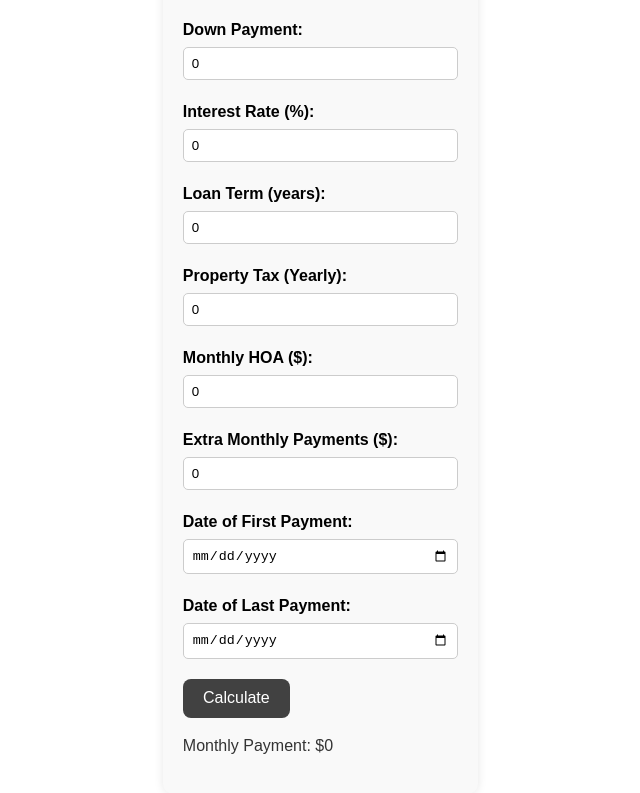
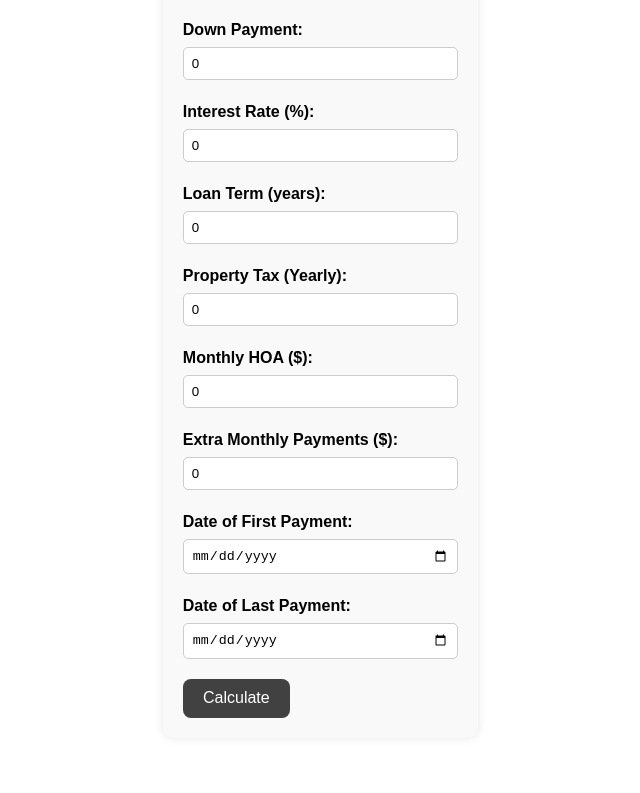
Before and after one commit to kvjl/EquitySolver, a React (Vite) app: page / in a window 1280 px wide. Shown: the part 239-1032 px from the top of the page, without its empty margins (316-956 px from the left). After the commit the page ends 985 px from the top, so only its background shows below. Built offline with nearby package versions, Linux system fonts and the light colour scheme.

Commit message:
Moving monthly payment to graph section

```diff
--- a/src/App.jsx
+++ b/src/App.jsx
@@ -215,9 +215,6 @@ function App() {
             <button type="button" onClick={calculatePayments}>
               Calculate
             </button>
-            <div>
-              <p>Monthly Payment: ${monthlyPayment}</p>
-            </div>
           </form>
         </div>
         {calculated && (
@@ -230,6 +227,9 @@ function App() {
       </div>
       {calculated && (
         <div id="smart-insights-section">
+          <div>
+            <p>Monthly Payment: ${monthlyPayment}</p>
+          </div>
           <h3 className="smart-insights-content">Smart Insights:</h3>
           <ul className="smart-insights-content">
             <li>{textInsights}</li>
```
